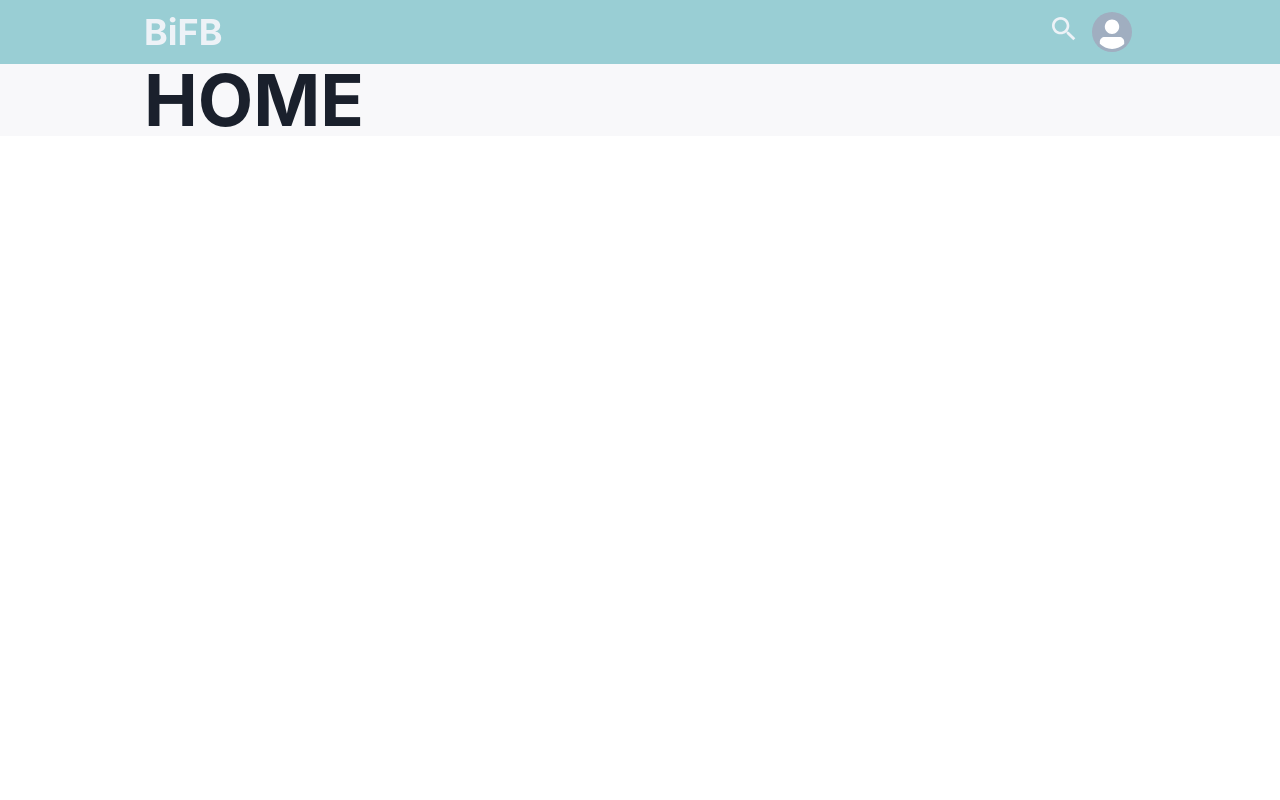
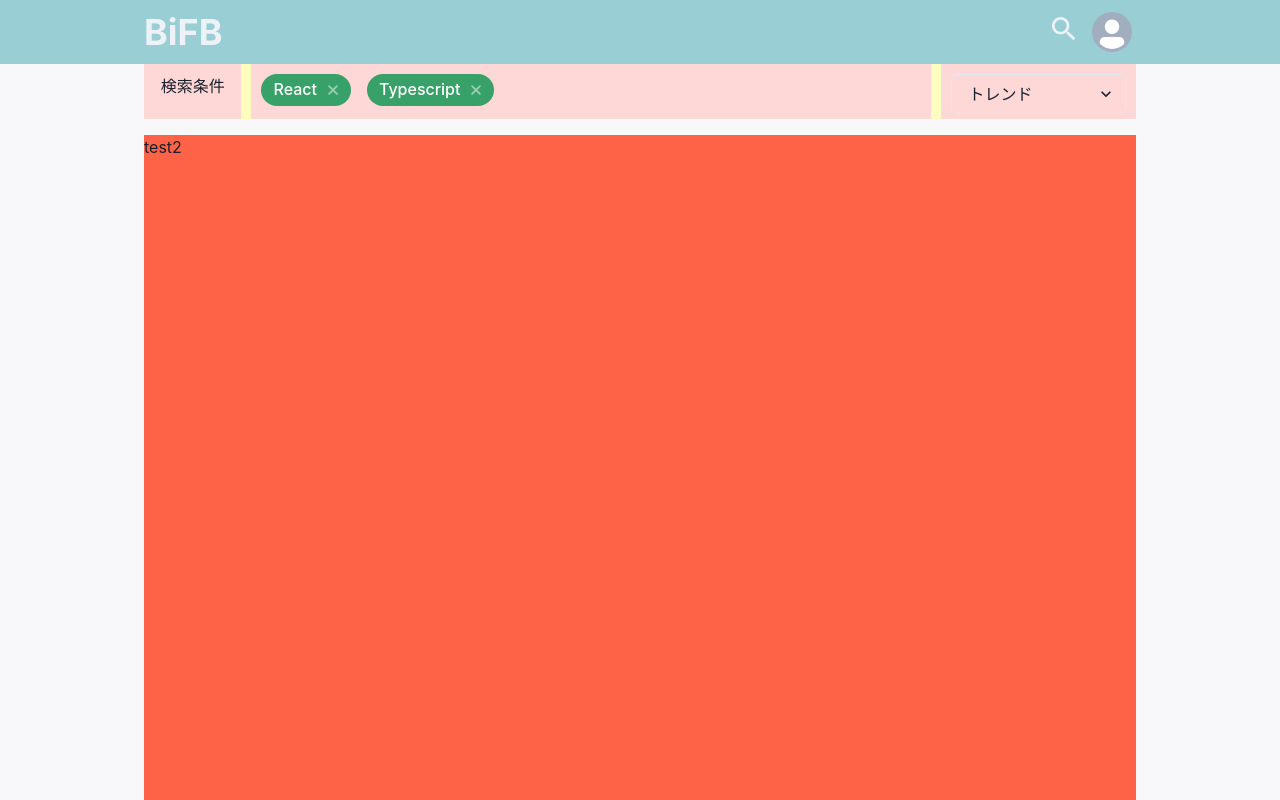
Before and after one commit to yochimonji/bifb, a React (Create React App) app: page / in a window 1280 px wide. Shown: the top 800 px of the page. Built offline with nearby package versions, Linux system fonts and the light colour scheme; no server answers.

Commit message:
add Home画面における大枠の作成

```diff
--- a/src/components/Home.tsx
+++ b/src/components/Home.tsx
@@ -1,6 +1,50 @@
 import React from "react";
-import { Heading } from "@chakra-ui/react";
+import {
+  Text,
+  HStack,
+  VStack,
+  Box,
+  Tag,
+  TagLabel,
+  TagCloseButton,
+  Select,
+} from "@chakra-ui/react";
 
-const Home = (): JSX.Element => <Heading size="4xl">HOME</Heading>;
-
+const Home = (): JSX.Element => (
+  <VStack spacing={4} align="stretch">
+    <Box h="55px" bg="yellow.100">
+      <HStack spacing="10px">
+        <Box w="10%" h="55px" padding="10px" textAlign="center" bg="red.100">
+          検索条件
+        </Box>
+        <Box w="70%" h="55px" padding="10px" textAlign="center" bg="red.100">
+          <HStack spacing={4}>
+            {["React", "Typescript"].map((size) => (
+              <Tag
+                size="lg"
+                key="lg"
+                borderRadius="full"
+                variant="solid"
+                colorScheme="green"
+              >
+                <TagLabel>{size}</TagLabel>
+                <TagCloseButton />
+              </Tag>
+            ))}
+          </HStack>
+        </Box>
+        <Box w="20%" h="55px" padding="10px" textAlign="center" s bg="red.100">
+          <Select placeholder="トレンド">
+            <option value="NEW">新着</option>
+            <option value="LikeLarge">いいね数大</option>
+            <option value="LikeSmall">いいね数小</option>
+          </Select>
+        </Box>
+      </HStack>
+    </Box>
+    <Box h="5000px" bg="tomato">
+      test2
+    </Box>
+  </VStack>
+);
 export default Home;
```
